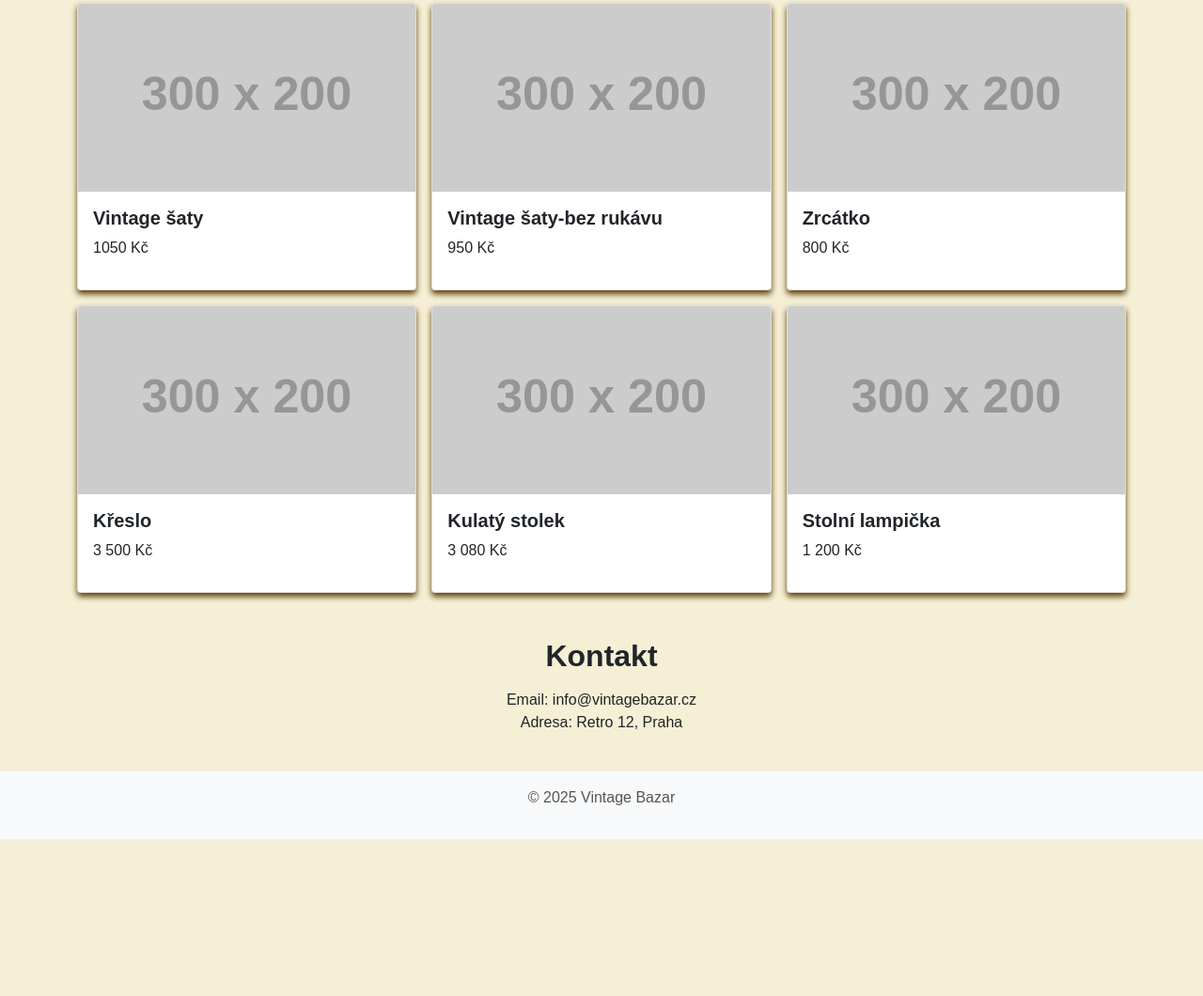
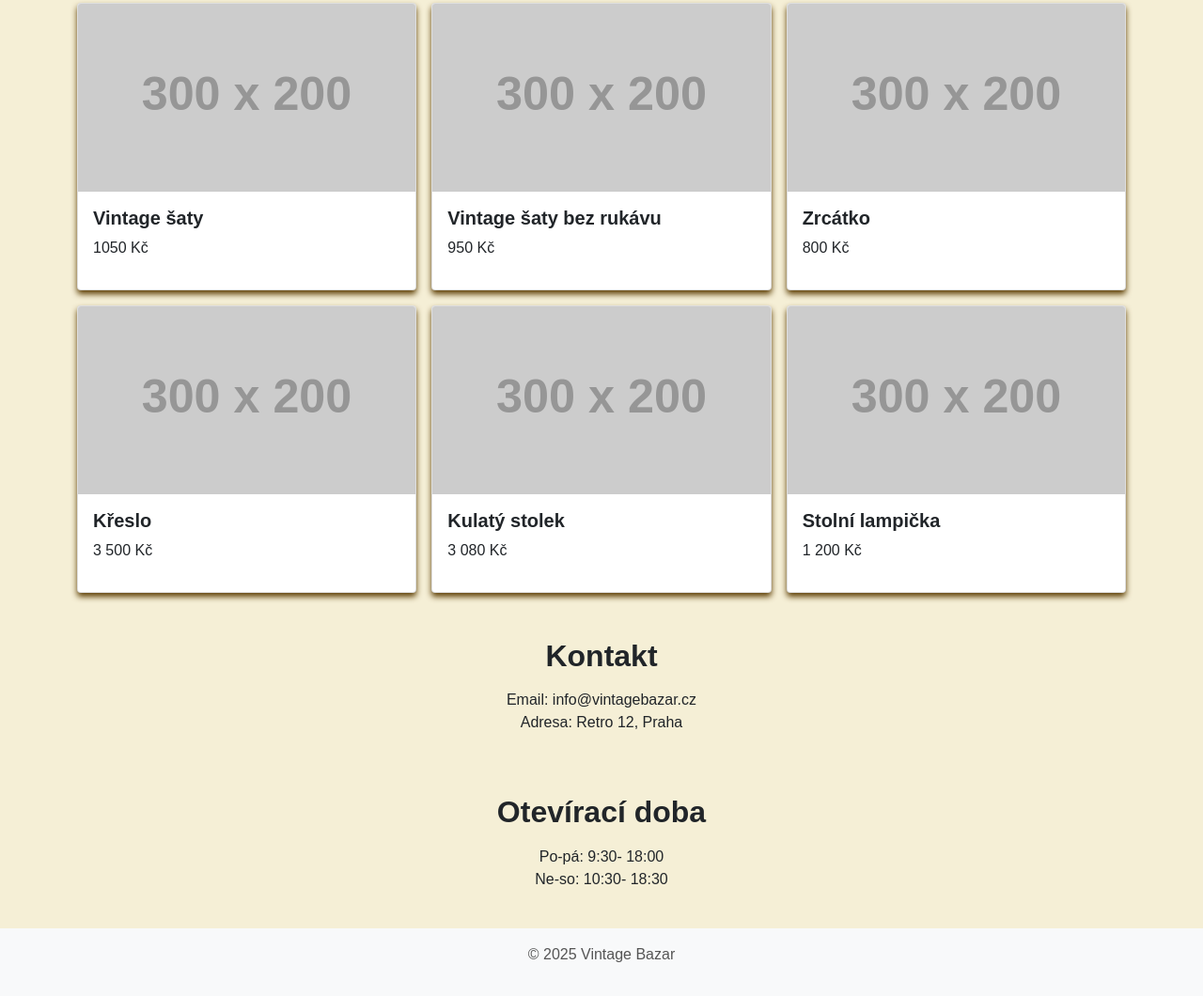
Before and after one commit to Kripet13/09-vintageBazar, a plain HTML site: page 09-vintageBazar/index.html in a window 1280 px wide. Shown: the part 674-1734 px from the top of the page at 94% size. Before the commit the page ends 1567 px from the top, so only its background shows below. Drawn offline with nearby package versions, Linux system fonts and the light colour scheme; placeholder pictures from the web are drawn by us.

Commit message:
index.html

```diff
--- a/09-vintageBazar/index.html
+++ b/09-vintageBazar/index.html
@@ -11,13 +11,14 @@
 
 <body>
   <!-- Navigace -->
-  <nav class="navbar navbar-light bg-light">
+  <nav class="navbar navbar-light bg-light" aria-label="Hlavní navigace">
     <div class="container">
       <a class="navbar-brand" href="#">Vintage Bazar</a>
       <div>
         <a class="me-3" href="#uvod">O nás</a>
         <a class="me-3" href="#katalog">Katalog</a>
         <a href="#kontakt">Kontakt</a>
+        <a href="#doba">Otevírací doba</a>
       </div>
     </div>
   </nav>
@@ -55,7 +56,7 @@
         <div class="card">
           <img src="https://via.placeholder.com/300x200" class="card-img-top" alt="Vintage šaty bez rukávu">
           <div class="card-body">
-            <h5 class="card-title">Vintage šaty-bez rukávu</h5>
+            <h5 class="card-title">Vintage šaty bez rukávu</h5>
             <p>950 Kč</p>
           </div>
         </div>
@@ -109,6 +110,11 @@
     <p class="text-center">Email: info@vintagebazar.cz<br>Adresa: Retro 12, Praha</p>
   </section>
 
+  <section id="doba" class="container text-center py-4">
+    <h2 class="text-center mb-3">Otevírací doba</h2>
+    <p class="text-center">Po-pá: 9:30- 18:00<br>Ne-so: 10:30- 18:30</p>
+  </section>
+
   <!-- Patička -->
   <footer class="bg-light text-center py-3">
     <p>© 2025 Vintage Bazar</p>
```
